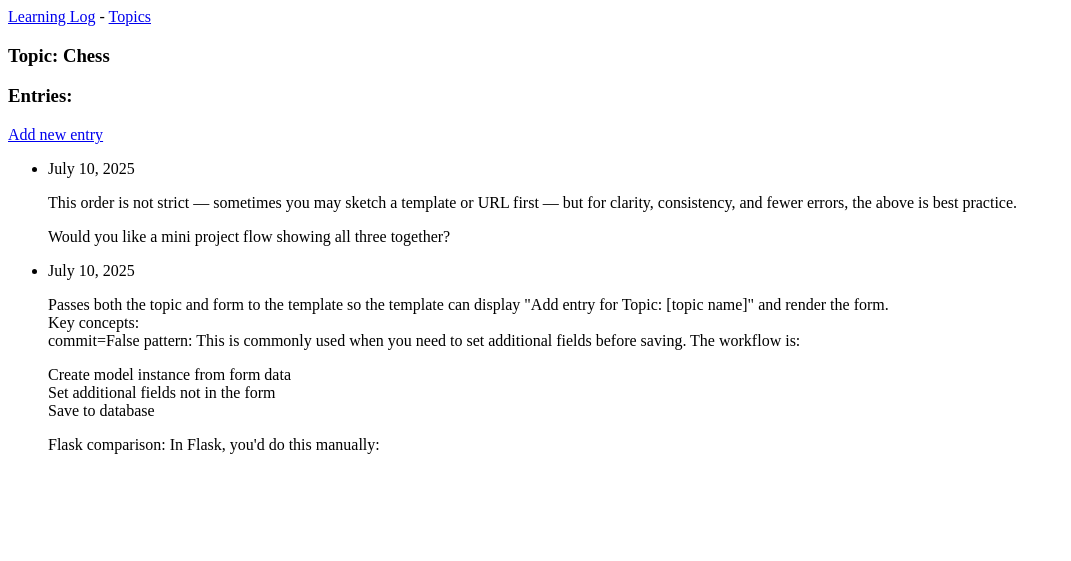
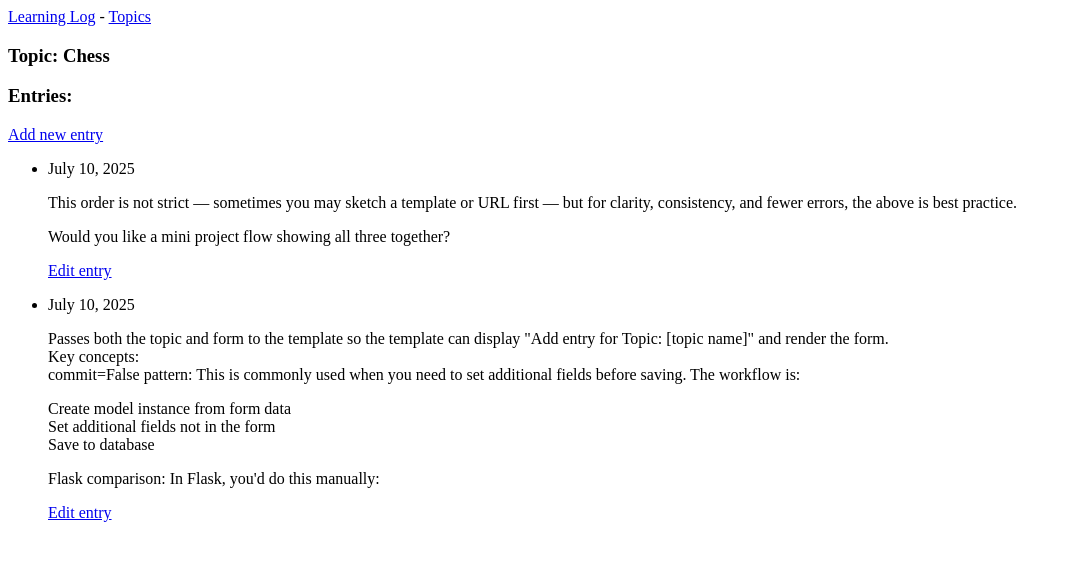
Before and after one commit to kamandaerick/learning-log, a Django app: page /topics/1/ in a window 1280 px wide. Shown: the top 561 px of the page, without its empty margins (0-1071 px from the left). Run offline with Django 5.2, Linux system fonts and the light colour scheme; data comes from the database, SQL or seed files in the repository; both versions use the stored data as it was after the commit.

Commit message:
Create Topic, Entry, and Edit entry forms and pages

```diff
--- a/learning_logs/templates/learning_logs/topic.html
+++ b/learning_logs/templates/learning_logs/topic.html
@@ -12,6 +12,11 @@
        <p>{{ entry.date_added  }}</p>
 
        <p>{{ entry.text|linebreaks }}</p>
+
+      <p>
+        <a href="{% url 'learning_logs:edit_entry' entry.id %}">Edit entry</a>
+      </p>
+
     </li>
     {% empty %}
     <li>There are no entries for this topic yet.</li>
--- a/learning_logs/urls.py
+++ b/learning_logs/urls.py
@@ -15,5 +15,7 @@ urlpatterns = [
   # Page for adding a new topic
   path('new_topic/', views.new_topic, name='new_topic'),
   # Page for adding a new entry
-  path('new_entry/<int:topic_id>/', views.new_entry, name='new_entry')
+  path('new_entry/<int:topic_id>/', views.new_entry, name='new_entry'),
+  # Page for editing an entry
+  path('edit_entry/<int:entry_id>', views.edit_entry, name='edit_entry')
 ]
--- a/learning_logs/views.py
+++ b/learning_logs/views.py
@@ -1,5 +1,5 @@
 from django.shortcuts import render, redirect
-from .models import Topic
+from .models import Topic, Entry
 from .forms import TopicForm, EntryForm
 
 # Create your views here.
@@ -55,3 +55,20 @@ def new_entry(request, topic_id):
   #Display a blank or invalid form
   context = {'form': form, 'topic': topic}
   return render(request, 'learning_logs/new_entry.html', context)
+
+def edit_entry(request, entry_id):
+  """Edit an existing entry."""
+  entry = Entry.objects.get(id=entry_id)
+  topic = entry.topic
+
+  if request.method != 'POST':
+    # Initial request; pre-fill form with the current entry.
+    form = EntryForm(instance=entry)
+  else:
+    # POST data submitted; process data.
+    form = EntryForm(instance=entry, data=request.POST)
+    if form.is_valid():
+      form.save()
+      return redirect('learning_logs:topic', topic_id=topic.id)
+  context = {'entry': entry, 'topic': topic, 'form': form}
+  return render(request, 'learning_logs/edit_entry.html', context)
```
Also changed, not shown: learning_logs/templates/learning_logs/edit_entry.html (added, +14 -0 lines), db.sqlite3.
